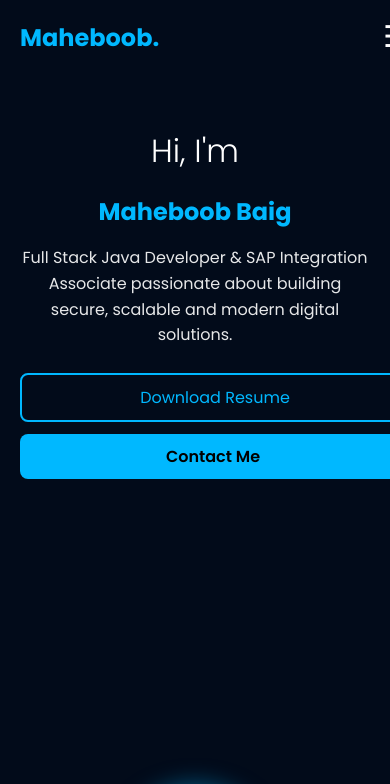
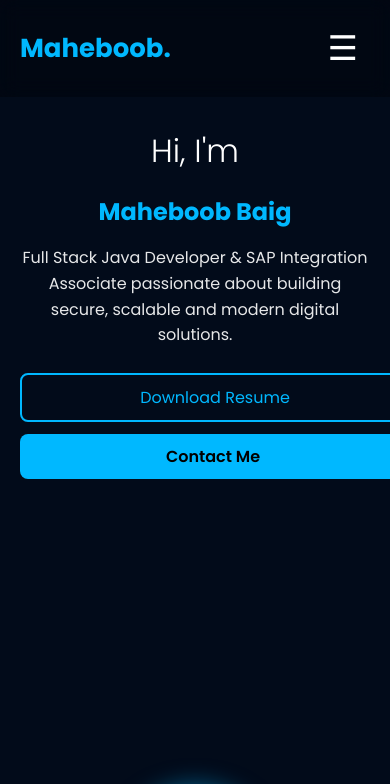
Before and after one commit to Maheboob-baig15/portfolio, a React (Create React App) app: page / in a window 390 px wide. Shown: the top 784 px of the page. Built offline with nearby package versions, Linux system fonts and the light colour scheme.

Commit message:
Updated navbar and responsive fixes

```diff
--- a/src/components/Navbar.css
+++ b/src/components/Navbar.css
@@ -1,84 +1,96 @@
+/* NAVBAR MAIN */
 .navbar {
   width: 100%;
-  padding: 15px 20px;
+  padding: 15px 0;
   position: fixed;
   top: 0;
-  left: 0;
-  z-index: 9999;         /* IMPORTANT FIX */
+  z-index: 100;
+  background: rgba(0, 0, 0, 0.3);
+  backdrop-filter: blur(10px);
+}
+
+/* CONTAINER FOR LOGO + MENU */
+.nav-container {
+  max-width: 1200px;
+  margin: auto;
+  padding: 0 20px;
+
   display: flex;
   justify-content: space-between;
   align-items: center;
-  background: transparent;
 }
 
+/* LOGO */
 .logo {
-  font-size: 24px;
+  font-size: 26px;
   font-weight: 700;
   color: #00b8ff;
 }
 
-/* Desktop Menu */
+/* DESKTOP MENU */
 .desktop-menu {
   display: flex;
-  gap: 25px;
+  gap: 30px;
   list-style: none;
 }
 
-.desktop-menu li a {
-  color: white;
+.desktop-menu a {
+  color: #fff;
   font-size: 18px;
 }
 
-/* Resume Button */
 .resume-btn {
   padding: 6px 15px;
   border: 2px solid #00b8ff;
   border-radius: 8px;
   color: #00b8ff;
+  transition: 0.3s;
 }
 
 .resume-btn:hover {
   background: #00b8ff;
-  color: black;
+  color: #000;
 }
 
-/* Hamburger Icon */
+/* HAMBURGER ICON */
 .hamburger {
-  font-size: 30px;
-  color: white;
   display: none;
+  font-size: 34px;
   cursor: pointer;
+  user-select: none;
+  color: #fff;
+  padding: 8px 12px;  /* increases tap area */
 }
 
-/* MOBILE MENU */
+/* MOBILE MENU HIDDEN BY DEFAULT */
 .mobile-menu {
-  position: fixed;
-  top: 70px;          /* fixes disappearing */
-  left: 0;
-  width: 100%;
-  background: rgba(0, 0, 0, 0.9);
-  padding: 20px 0;
-  list-style: none;
   display: none;
   flex-direction: column;
-  text-align: center;
+  background: rgba(0, 0, 0, 0.6);
+  padding: 20px;
+  list-style: none;
+  margin-top: 10px;
 }
 
 .mobile-menu.open {
-  display: flex;      /* **IMPORTANT FIX** */
+  display: flex;  /* show when opened */
 }
 
 .mobile-menu li {
   padding: 12px 0;
+  border-bottom: 1px solid #444;
 }
 
-.mobile-menu li a {
-  color: white;
+.mobile-menu a {
+  color: #fff;
   font-size: 20px;
 }
 
-/* RESPONSIVE */
-@media (max-width: 768px) {
+/* -------------------------
+   RESPONSIVENESS
+-------------------------- */
+@media (max-width: 900px) {
+
   .desktop-menu {
     display: none;
   }
@@ -86,4 +98,8 @@
   .hamburger {
     display: block;
   }
+
+  .mobile-menu {
+    width: 100%;
+  }
 }
--- a/src/components/Navbar.jsx
+++ b/src/components/Navbar.jsx
@@ -5,14 +5,14 @@ import { Link } from "react-router-dom";
 export default function Navbar() {
   const [menuOpen, setMenuOpen] = useState(false);
 
-  const closeMenu = () => setMenuOpen(false);
-
   return (
     <nav className="navbar">
+
+      <div className="nav-container">
         {/* Logo */}
         <div className="logo">Maheboob.</div>
 
-      {/* Hamburger for mobile */}
+        {/* Hamburger Icon */}
         <div
           className="hamburger"
           onClick={() => setMenuOpen(!menuOpen)}
@@ -28,23 +28,20 @@ export default function Navbar() {
           <li><Link to="/projects">Projects</Link></li>
           <li><Link to="/contact">Contact</Link></li>
           <li>
-          <a href="/resume.pdf" target="_blank" className="resume-btn">
-            Resume
-          </a>
+            <a href="/resume.pdf" className="resume-btn">Resume</a>
           </li>
         </ul>
+      </div>
 
       {/* Mobile Menu */}
       <ul className={`mobile-menu ${menuOpen ? "open" : ""}`}>
-        <li onClick={closeMenu}><Link to="/">Home</Link></li>
-        <li onClick={closeMenu}><Link to="/about">About</Link></li>
-        <li onClick={closeMenu}><Link to="/skills">Skills</Link></li>
-        <li onClick={closeMenu}><Link to="/projects">Projects</Link></li>
-        <li onClick={closeMenu}><Link to="/contact">Contact</Link></li>
-        <li onClick={closeMenu}>
-          <a href="/resume.pdf" target="_blank" className="resume-btn">
-            Resume
-          </a>
+        <li onClick={() => setMenuOpen(false)}><Link to="/">Home</Link></li>
+        <li onClick={() => setMenuOpen(false)}><Link to="/about">About</Link></li>
+        <li onClick={() => setMenuOpen(false)}><Link to="/skills">Skills</Link></li>
+        <li onClick={() => setMenuOpen(false)}><Link to="/projects">Projects</Link></li>
+        <li onClick={() => setMenuOpen(false)}><Link to="/contact">Contact</Link></li>
+        <li onClick={() => setMenuOpen(false)}>
+          <a href="/resume.pdf" className="resume-btn">Resume</a>
         </li>
       </ul>
     </nav>
```
Lines whose indentation alone changed are shown as unchanged.
